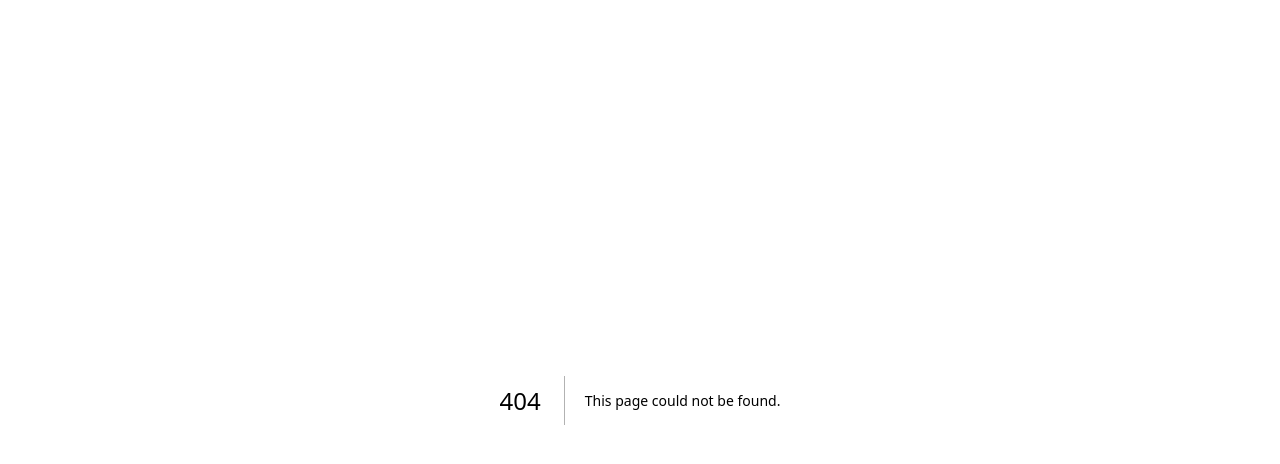
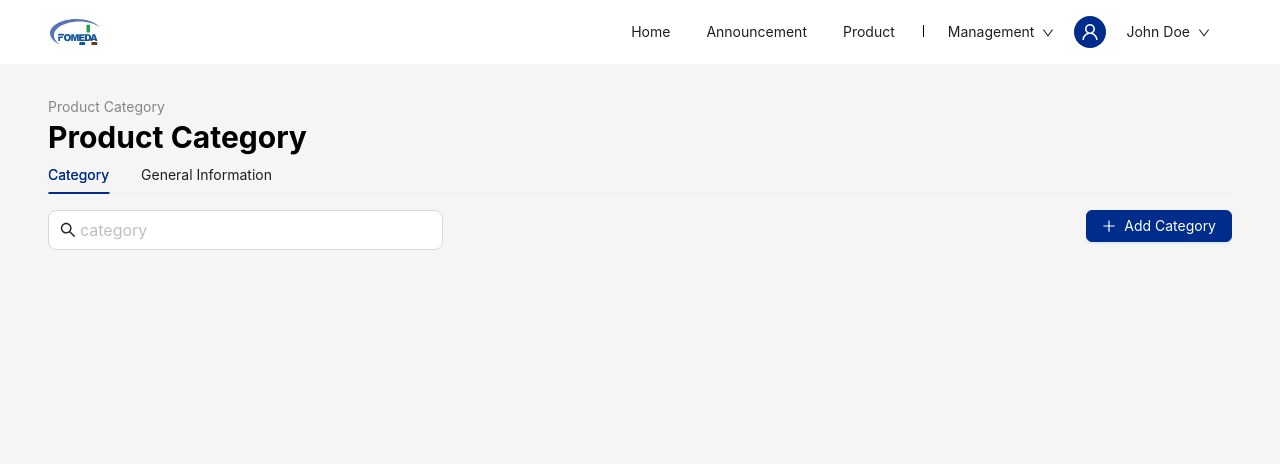
Before and after one commit to MoneyCheongJx/forked-fyp-fomeda-web, a Next.js app: page /management/product-category in a window 1280 px wide. Before the commit this address had no page. Shown: the top 464 px of the page. Built offline with nearby package versions, Linux system fonts and the light colour scheme.

Commit message:
refactor(category): move the product category under management page

```diff
--- a/src/app/category-management/page.tsx
+++ b/src/app/management/product-category/page.tsx
@@ -29,7 +29,7 @@ const onChange = (key: string) => {
 const ProductPage = () => {
     return (
         <PageLayout>
-            <Breadcrumb items={[{title: 'Product Category', href: '/category-management'}]} />
+            <Breadcrumb items={[{title: 'Product Category', href: '/management/product-category'}]} />
             <h1>Product Category</h1>
             <Tabs defaultActiveKey="category" items={CATEGORY_TAB_CONSTANT} onChange={onChange} size="small"></Tabs>
         </PageLayout>
```
